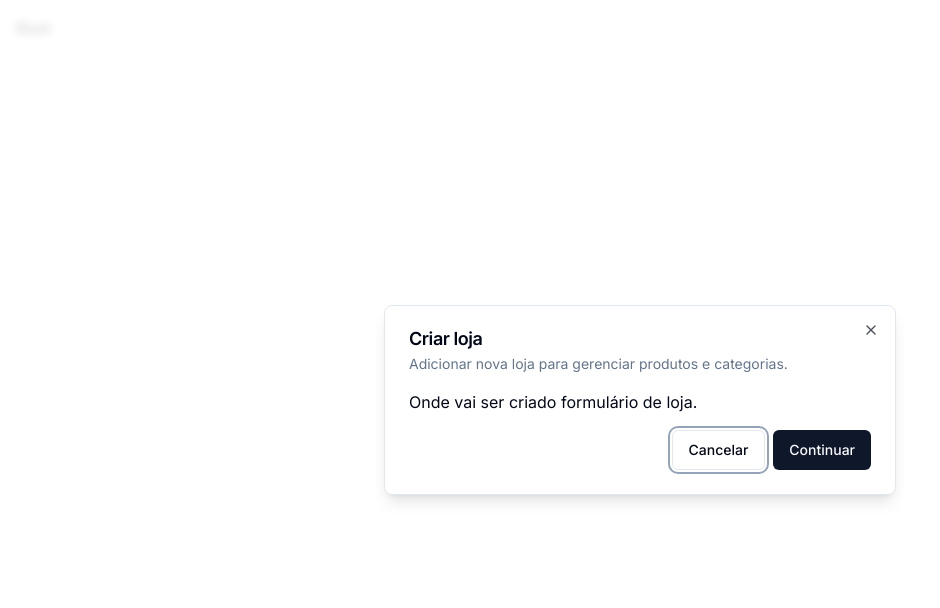
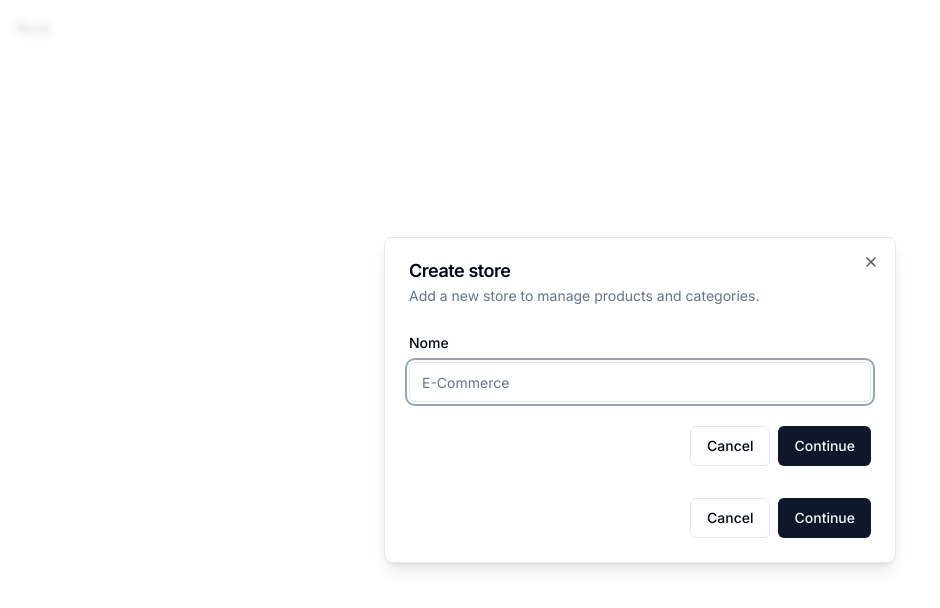
Before and after one commit to gabrielgxrcia/ecommerce-admin, a Next.js app: page / in a window 1280 px wide. Shown: the top 608 px of the page, without its empty margins (0-940 px from the left). Built offline with nearby package versions, Linux system fonts and the light colour scheme.

Commit message:
form components

```diff
--- a/components/modals/store-modal.tsx
+++ b/components/modals/store-modal.tsx
@@ -1,19 +1,72 @@
 "use client"
-
+import * as z from "zod"
+import { zodResolver } from "@hookform/resolvers/zod"
 import { useStoreModal } from "@/hooks/use-store-modal"
 import { Modal } from "@/components/ui/modal"
+import { useForm } from "react-hook-form"
+import {
+  Form,
+  FormControl,
+  FormField,
+  FormItem,
+  FormLabel,
+  FormMessage,
+} from "../ui/form"
+import { Input } from "@/components/ui/input"
+import { Button } from "@/components/ui/button"
+
+const formSchema = z.object({
+  name: z.string().min(1),
+})
 
 export const StoreModal = () => {
   const storeModal = useStoreModal()
 
+  const form = useForm<z.infer<typeof formSchema>>({
+    resolver: zodResolver(formSchema),
+    defaultValues: {
+      name: "",
+    },
+  })
+
+  const onSubmit = async (values: z.infer<typeof formSchema>) => {
+    //Criar loja
+  }
+
   return (
     <Modal
-      title="Criar loja"
-      description="Adicionar nova loja para gerenciar produtos e categorias."
+      title="Create store"
+      description="Add a new store to manage products and categories."
       isOpen={storeModal.isOpen}
       onClose={storeModal.onClose}
     >
-      Onde vai ser criado formulário de loja.
+      <div>
+        <div className="space-y-4 py-2 pb-4">
+          <Form {...form}>
+            <form onSubmit={form.handleSubmit(onSubmit)}>
+              <FormField
+                control={form.control}
+                name="name"
+                render={({ field }) => (
+                  <FormItem>
+                    <FormLabel>Nome</FormLabel>
+                    <FormControl>
+                      <Input placeholder="E-Commerce" {...field} />
+                    </FormControl>
+                    <FormMessage />
+                  </FormItem>
+                )}
+              />
+              <div className="pt-6 space-x-2 flex items-center justify-end">
+                <Button variant="outline" onClick={storeModal.onClose}>
+                  Cancel
+                </Button>
+                <Button type="submit">Continue</Button>
+              </div>
+            </form>
+          </Form>
+        </div>
+      </div>
     </Modal>
   )
 }
--- /dev/null
+++ b/components/ui/form.tsx
@@ -0,0 +1,176 @@
+import * as React from "react"
+import * as LabelPrimitive from "@radix-ui/react-label"
+import { Slot } from "@radix-ui/react-slot"
+import {
+  Controller,
+  ControllerProps,
+  FieldPath,
+  FieldValues,
+  FormProvider,
+  useFormContext,
+} from "react-hook-form"
+
+import { cn } from "@/lib/utils"
+import { Label } from "@/components/ui/label"
+
+const Form = FormProvider
+
+type FormFieldContextValue<
+  TFieldValues extends FieldValues = FieldValues,
+  TName extends FieldPath<TFieldValues> = FieldPath<TFieldValues>
+> = {
+  name: TName
+}
+
+const FormFieldContext = React.createContext<FormFieldContextValue>(
+  {} as FormFieldContextValue
+)
+
+const FormField = <
+  TFieldValues extends FieldValues = FieldValues,
+  TName extends FieldPath<TFieldValues> = FieldPath<TFieldValues>
+>({
+  ...props
+}: ControllerProps<TFieldValues, TName>) => {
+  return (
+    <FormFieldContext.Provider value={{ name: props.name }}>
+      <Controller {...props} />
+    </FormFieldContext.Provider>
+  )
+}
+
+const useFormField = () => {
+  const fieldContext = React.useContext(FormFieldContext)
+  const itemContext = React.useContext(FormItemContext)
+  const { getFieldState, formState } = useFormContext()
+
+  const fieldState = getFieldState(fieldContext.name, formState)
+
+  if (!fieldContext) {
+    throw new Error("useFormField should be used within <FormField>")
+  }
+
+  const { id } = itemContext
+
+  return {
+    id,
+    name: fieldContext.name,
+    formItemId: `${id}-form-item`,
+    formDescriptionId: `${id}-form-item-description`,
+    formMessageId: `${id}-form-item-message`,
+    ...fieldState,
+  }
+}
+
+type FormItemContextValue = {
+  id: string
+}
+
+const FormItemContext = React.createContext<FormItemContextValue>(
+  {} as FormItemContextValue
+)
+
+const FormItem = React.forwardRef<
+  HTMLDivElement,
+  React.HTMLAttributes<HTMLDivElement>
+>(({ className, ...props }, ref) => {
+  const id = React.useId()
+
+  return (
+    <FormItemContext.Provider value={{ id }}>
+      <div ref={ref} className={cn("space-y-2", className)} {...props} />
+    </FormItemContext.Provider>
+  )
+})
+FormItem.displayName = "FormItem"
+
+const FormLabel = React.forwardRef<
+  React.ElementRef<typeof LabelPrimitive.Root>,
+  React.ComponentPropsWithoutRef<typeof LabelPrimitive.Root>
+>(({ className, ...props }, ref) => {
+  const { error, formItemId } = useFormField()
+
+  return (
+    <Label
+      ref={ref}
+      className={cn(error && "text-destructive", className)}
+      htmlFor={formItemId}
+      {...props}
+    />
+  )
+})
+FormLabel.displayName = "FormLabel"
+
+const FormControl = React.forwardRef<
+  React.ElementRef<typeof Slot>,
+  React.ComponentPropsWithoutRef<typeof Slot>
+>(({ ...props }, ref) => {
+  const { error, formItemId, formDescriptionId, formMessageId } = useFormField()
+
+  return (
+    <Slot
+      ref={ref}
+      id={formItemId}
+      aria-describedby={
+        !error
+          ? `${formDescriptionId}`
+          : `${formDescriptionId} ${formMessageId}`
+      }
+      aria-invalid={!!error}
+      {...props}
+    />
+  )
+})
+FormControl.displayName = "FormControl"
+
+const FormDescription = React.forwardRef<
+  HTMLParagraphElement,
+  React.HTMLAttributes<HTMLParagraphElement>
+>(({ className, ...props }, ref) => {
+  const { formDescriptionId } = useFormField()
+
+  return (
+    <p
+      ref={ref}
+      id={formDescriptionId}
+      className={cn("text-sm text-muted-foreground", className)}
+      {...props}
+    />
+  )
+})
+FormDescription.displayName = "FormDescription"
+
+const FormMessage = React.forwardRef<
+  HTMLParagraphElement,
+  React.HTMLAttributes<HTMLParagraphElement>
+>(({ className, children, ...props }, ref) => {
+  const { error, formMessageId } = useFormField()
+  const body = error ? String(error?.message) : children
+
+  if (!body) {
+    return null
+  }
+
+  return (
+    <p
+      ref={ref}
+      id={formMessageId}
+      className={cn("text-sm font-medium text-destructive", className)}
+      {...props}
+    >
+      {body}
+    </p>
+  )
+})
+FormMessage.displayName = "FormMessage"
+
+export {
+  useFormField,
+  Form,
+  FormItem,
+  FormLabel,
+  FormControl,
+  FormDescription,
+  FormMessage,
+  FormField,
+}
--- /dev/null
+++ b/components/ui/input.tsx
@@ -0,0 +1,25 @@
+import * as React from "react"
+
+import { cn } from "@/lib/utils"
+
+export interface InputProps
+  extends React.InputHTMLAttributes<HTMLInputElement> {}
+
+const Input = React.forwardRef<HTMLInputElement, InputProps>(
+  ({ className, type, ...props }, ref) => {
+    return (
+      <input
+        type={type}
+        className={cn(
+          "flex h-10 w-full rounded-md border border-input bg-background px-3 py-2 text-sm ring-offset-background file:border-0 file:bg-transparent file:text-sm file:font-medium placeholder:text-muted-foreground focus-visible:outline-none focus-visible:ring-2 focus-visible:ring-ring focus-visible:ring-offset-2 disabled:cursor-not-allowed disabled:opacity-50",
+          className
+        )}
+        ref={ref}
+        {...props}
+      />
+    )
+  }
+)
+Input.displayName = "Input"
+
+export { Input }
--- /dev/null
+++ b/components/ui/label.tsx
@@ -0,0 +1,26 @@
+"use client"
+
+import * as React from "react"
+import * as LabelPrimitive from "@radix-ui/react-label"
+import { cva, type VariantProps } from "class-variance-authority"
+
+import { cn } from "@/lib/utils"
+
+const labelVariants = cva(
+  "text-sm font-medium leading-none peer-disabled:cursor-not-allowed peer-disabled:opacity-70"
+)
+
+const Label = React.forwardRef<
+  React.ElementRef<typeof LabelPrimitive.Root>,
+  React.ComponentPropsWithoutRef<typeof LabelPrimitive.Root> &
+    VariantProps<typeof labelVariants>
+>(({ className, ...props }, ref) => (
+  <LabelPrimitive.Root
+    ref={ref}
+    className={cn(labelVariants(), className)}
+    {...props}
+  />
+))
+Label.displayName = LabelPrimitive.Root.displayName
+
+export { Label }
--- a/components/ui/modal.tsx
+++ b/components/ui/modal.tsx
@@ -41,9 +41,9 @@
         <div>{children}</div>
         <DialogFooter>
           <Button variant="outline" onClick={onClose}>
-            Cancelar
+            Cancel
           </Button>
-          <Button type="submit">Continuar</Button>
+          <Button type="submit">Continue</Button>
         </DialogFooter>
       </DialogContent>
     </Dialog>
--- a/package.json
+++ b/package.json
@@ -10,7 +10,9 @@
   },
   "dependencies": {
     "@clerk/nextjs": "^4.22.1",
+    "@hookform/resolvers": "^3.1.1",
     "@radix-ui/react-dialog": "^1.0.4",
+    "@radix-ui/react-label": "^2.0.2",
     "@radix-ui/react-slot": "^1.0.2",
     "@types/node": "20.4.2",
     "@types/react": "18.2.15",
@@ -25,10 +27,12 @@
     "postcss": "8.4.26",
     "react": "18.2.0",
     "react-dom": "18.2.0",
+    "react-hook-form": "^7.45.2",
     "tailwind-merge": "^1.14.0",
     "tailwindcss": "3.3.3",
     "tailwindcss-animate": "^1.0.6",
     "typescript": "5.1.6",
+    "zod": "^3.21.4",
     "zustand": "^4.3.9"
   }
 }
```
Also changed, not shown: 1 other file (tests, documents, lock files or other folders).
